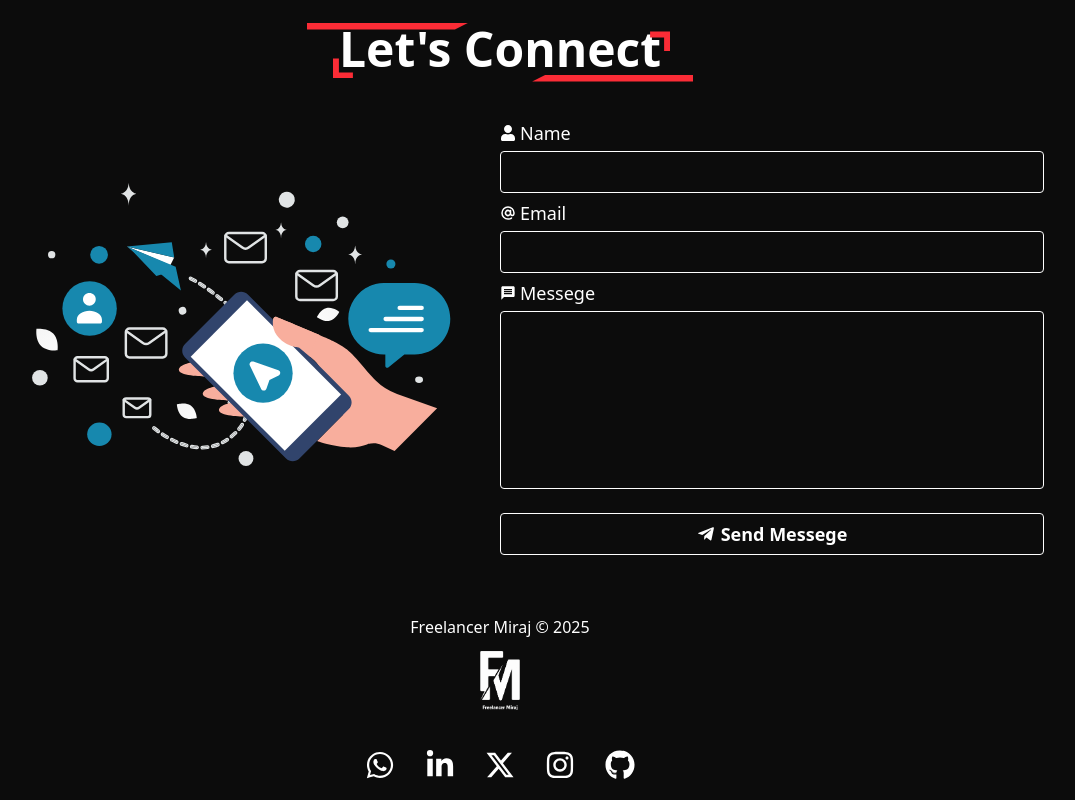
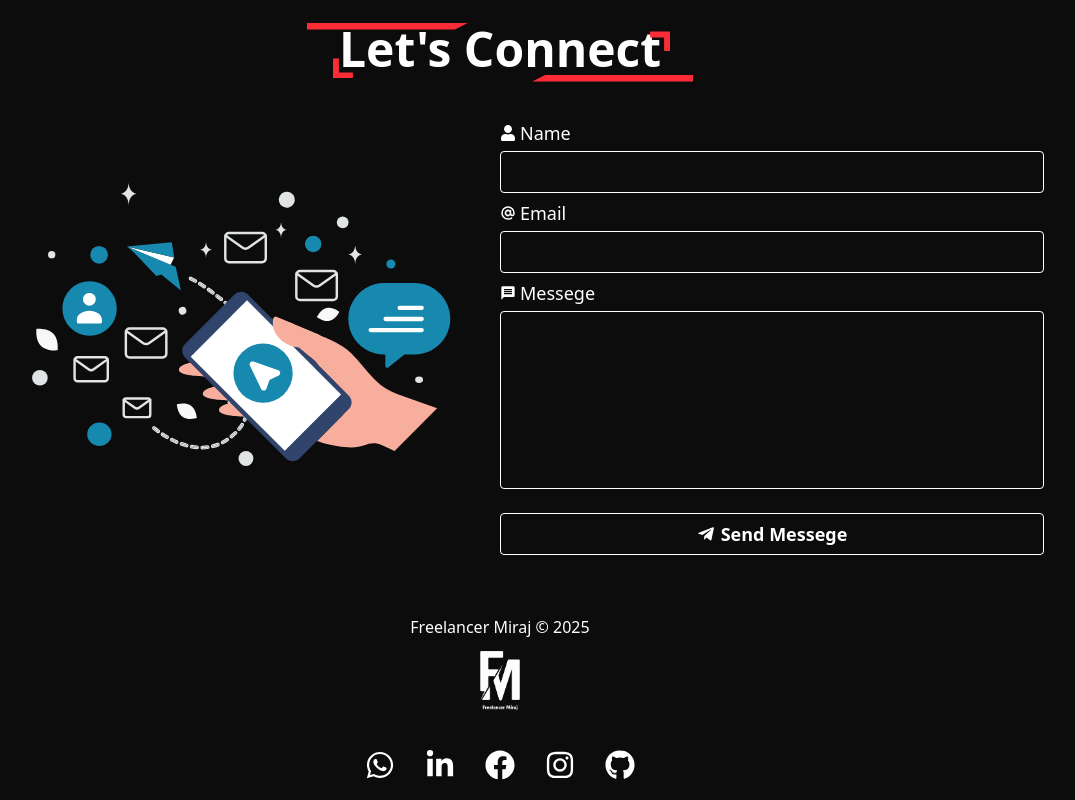
Before and after one commit to mirajalimolla/miraj-portfolio, a React (Vite) app: page /#/ in a window 1280 px wide. Shown: the part 2556-3356 px from the top of the page, without its empty margins (140-1215 px from the left). Built offline with nearby package versions, Linux system fonts and the light colour scheme.

Commit message:
fix some bugs

```diff
--- a/src/Components/Footer/Footer.jsx
+++ b/src/Components/Footer/Footer.jsx
@@ -1,8 +1,7 @@
 import { useState } from 'react';
 import { Link } from 'react-router-dom';
 import logo from '../../assets/logo.png'
-import { FaGithub, FaInstagram, FaLinkedinIn, FaWhatsapp } from 'react-icons/fa';
-import { FaXTwitter } from 'react-icons/fa6';
+import { FaFacebook, FaGithub, FaInstagram, FaLinkedinIn, FaWhatsapp } from 'react-icons/fa';
 
 function Footer() {
     const [whatsappHover, setWhatsappHover] = useState(false);
@@ -31,13 +30,13 @@ function Footer() {
                     </div>
                     <div className='flex flex-col items-center w-15'>
                         <span className={`${xHover ? "visible" : "invisible"} text-[11px] bg-white text-black px-1.5 py-1 font-[700] tracking-[0.3px] rounded-md mb-1`}>X</span>
-                        <Link to={'google.com'} target="_blank">
-                            <FaXTwitter size={30} onMouseEnter={() => setXHover(true)} onMouseLeave={() => setXHover(false)} className="icon cursor-pointer relative" />
+                        <Link to={'https://www.facebook.com/profile.php?id=100084295661029'} target="_blank">
+                            <FaFacebook size={30} onMouseEnter={() => setGithubHover(true)} onMouseLeave={() => setGithubHover(false)} className="icon cursor-pointer relative" />
                         </Link>
                     </div>
                     <div className='flex flex-col items-center w-15'>
                         <span className={`${instagramHover ? "visible" : "invisible"} text-[11px] bg-white text-black px-1.5 py-1 font-[700] tracking-[0.3px] rounded-md mb-1`}>Instagram</span>
-                        <Link to={'google.com'} target="_blank">
+                        <Link to={'https://www.instagram.com/developer_miraj/profilecard/?igsh=ZHhvNDVpaWFtdGgz'} target="_blank">
                             <FaInstagram size={30} onMouseEnter={() => setInstagramHover(true)} onMouseLeave={() => setInstagramHover(false)} className="icon cursor-pointer relative" />
                         </Link>
                     </div>
--- a/src/Components/Hero/Hero.jsx
+++ b/src/Components/Hero/Hero.jsx
@@ -80,13 +80,13 @@ function Hero({ myRef }) {
                     </div>
                     <div className='text-center grid place-items-center'>
                         <span className={`${githubHover ? "visible" : "invisible"} text-[11px] bg-white text-black px-1.5 py-1 font-[700] tracking-[0.3px] rounded-md mb-1`}>Github</span>
-                        <Link to={'https://github.com/mirajalimolla'} target="_blank">
+                        <Link to={'https://www.facebook.com/profile.php?id=100084295661029'} target="_blank">
                             <FaFacebook size={30} onMouseEnter={() => setGithubHover(true)} onMouseLeave={() => setGithubHover(false)} className="icon cursor-pointer relative" />
                         </Link>
                     </div>
                     <div className='text-center grid place-items-center'>
                         <span className={`${linkedinHover ? "visible" : "invisible"} text-[11px] bg-white text-black px-1.5 py-1 font-[700] tracking-[0.3px] rounded-md mb-1`}>Linkedin</span>
-                        <Link to={'https://www.linkedin.com/in/miraj-ali-molla/'} target="_blank">
+                        <Link to={'https://www.instagram.com/developer_miraj/profilecard/?igsh=ZHhvNDVpaWFtdGgz'} target="_blank">
                             <FaInstagram size={30} onMouseEnter={() => setLinkedinHover(true)} onMouseLeave={() => setLinkedinHover(false)} className="icon cursor-pointer relative" />
                         </Link>
                     </div>
```
